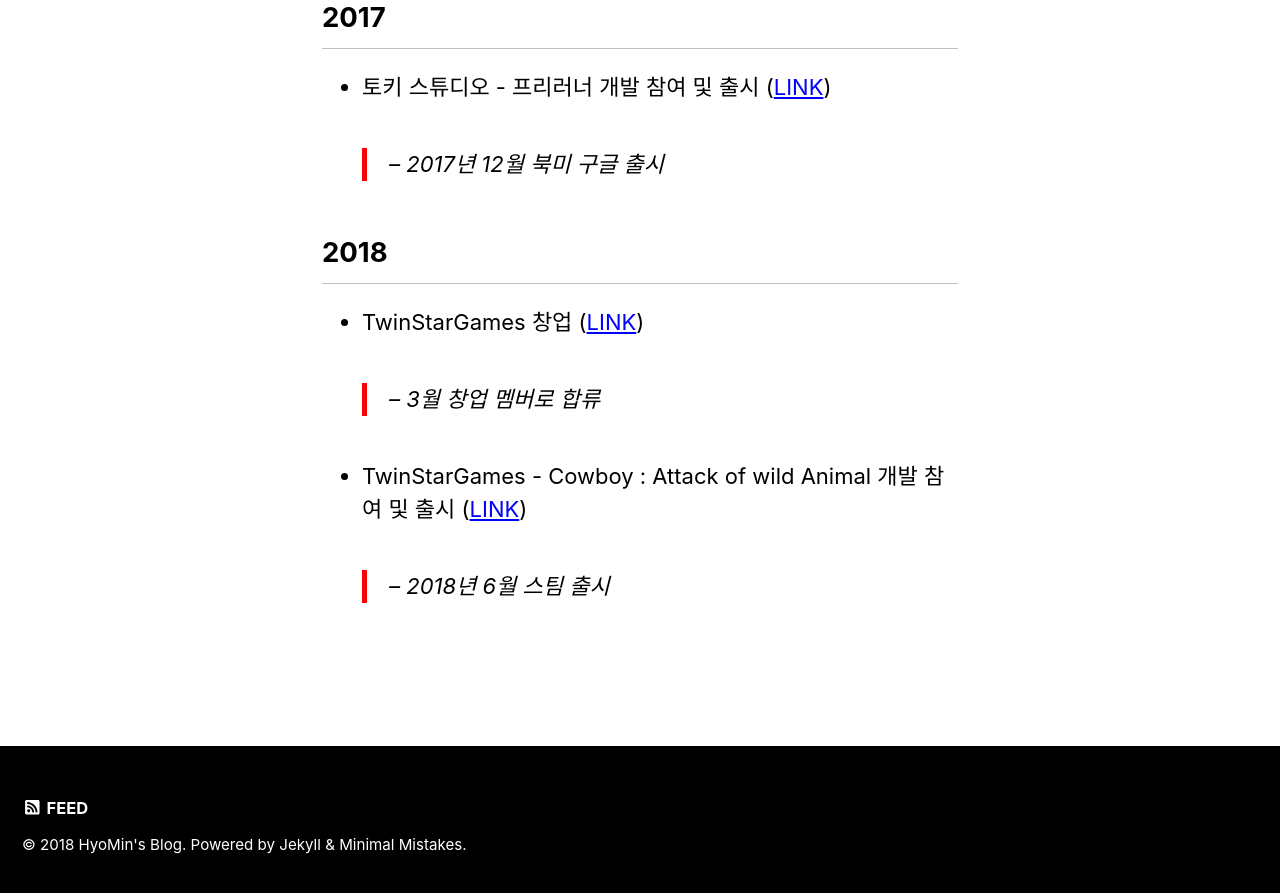
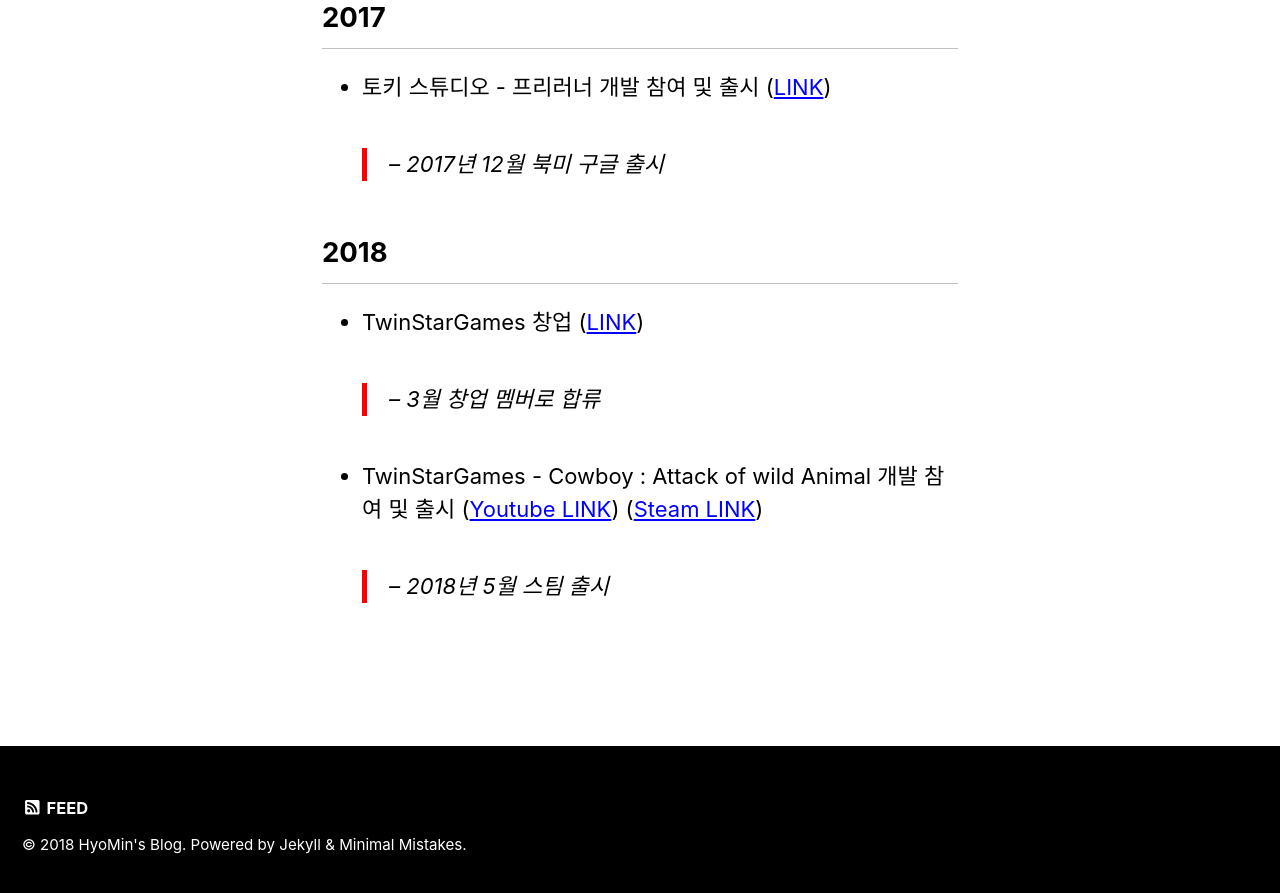
Before and after one commit to AhnHyoMin/ahnhyomin.github.io, a Jekyll site: the page built from _pages/about.md, in a window 1280 px wide and 900 px high, scrolled down 2603 px. Shown: the top 893 px of the window. Built offline with Jekyll 4.4.1, drawn with Linux system fonts in a browser that asks for light colours; cached includes are drawn as plain includes; nearby versions of some CDN libraries.

Commit message:
프로필 정보 추가
cowboy 스팀 링크 추가

```diff
--- a/_pages/about.md
+++ b/_pages/about.md
@@ -76,5 +76,5 @@ order : 1
 * TwinStarGames 창업 ([LINK](http://twinstargames.net/))
     > -- 3월 창업 멤버로 합류
 
-* TwinStarGames -  Cowboy : Attack of wild Animal 개발 참여 및 출시  ([LINK](https://www.youtube.com/watch?v=8rKIbQwSo6M))
-    > -- 2018년 6월 스팀 출시
+* TwinStarGames -  Cowboy : Attack of wild Animal 개발 참여 및 출시  ([Youtube LINK](https://www.youtube.com/watch?v=8rKIbQwSo6M))  ([Steam LINK](https://store.steampowered.com/app/844970/Cowboy__Attack_of_Wild_Animal/))
+    > -- 2018년 5월 스팀 출시
```
